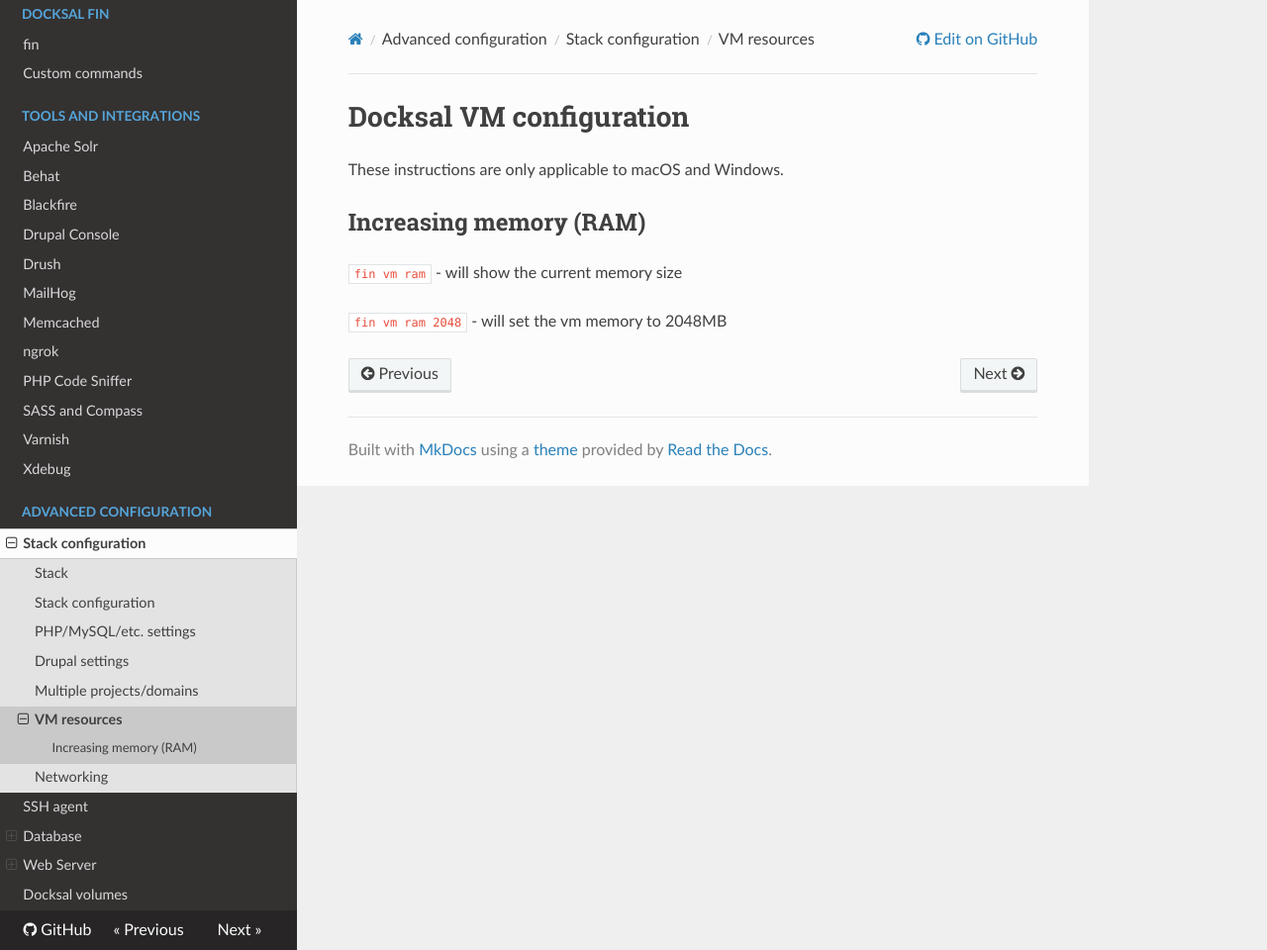
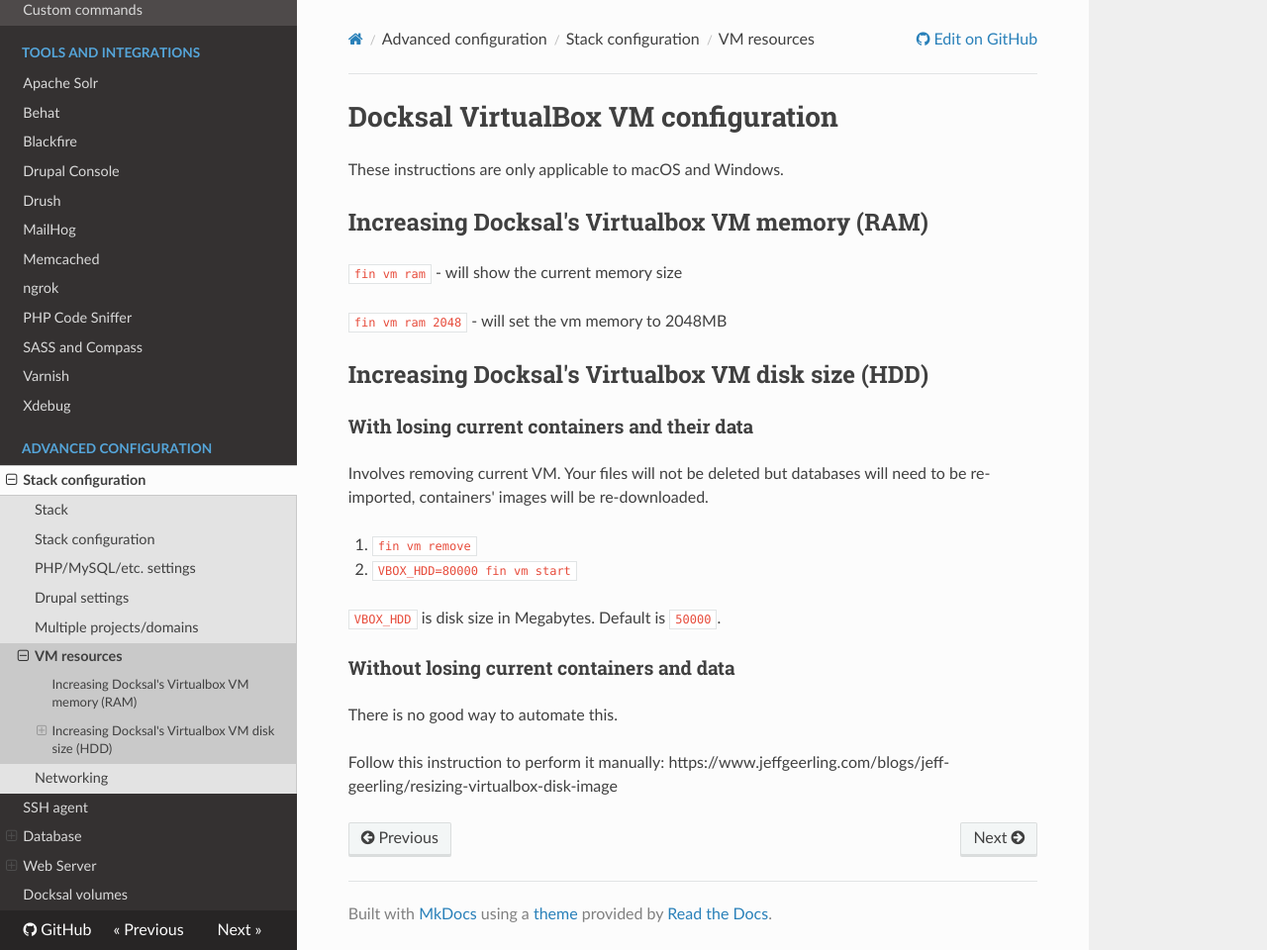
Before and after one commit to docksal/docksal, an MkDocs documentation site: the page built from docs/advanced/vm.md, in a window 1280 px wide and 960 px high. Shown: the whole window at 99% size. Built offline with MkDocs 1.6.1, drawn with Linux system fonts in a browser that asks for light colours; nearby versions of some CDN libraries; old or Windows-style settings are respelled for this version of MkDocs.

Commit message:
Ability to override VirtualBox HDD size during creation. Closes #128

```diff
--- a/docs/advanced/vm.md
+++ b/docs/advanced/vm.md
@@ -1,9 +1,26 @@
-# Docksal VM configuration
+# Docksal VirtualBox VM configuration
 
 These instructions are only applicable to macOS and Windows.
 
-## Increasing memory (RAM)
+## Increasing Docksal's Virtualbox VM memory (RAM)
 
 `fin vm ram` - will show the current memory size
 
 `fin vm ram 2048` - will set the vm memory to 2048MB
+
+## Increasing Docksal's Virtualbox VM disk size (HDD)
+
+### With losing current containers and their data
+
+Involves removing current VM. Your files will not be deleted but databases will need to be re-imported, containers' images will be re-downloaded.
+
+1. `fin vm remove`
+2. `VBOX_HDD=80000 fin vm start`
+
+`VBOX_HDD` is disk size in Megabytes. Default is `50000`.
+
+### Without losing current containers and data
+
+There is no good way to automate this.
+
+Follow this instruction to perform it manually: https://www.jeffgeerling.com/blogs/jeff-geerling/resizing-virtualbox-disk-image
```
Also changed, not shown: 1 other file.
